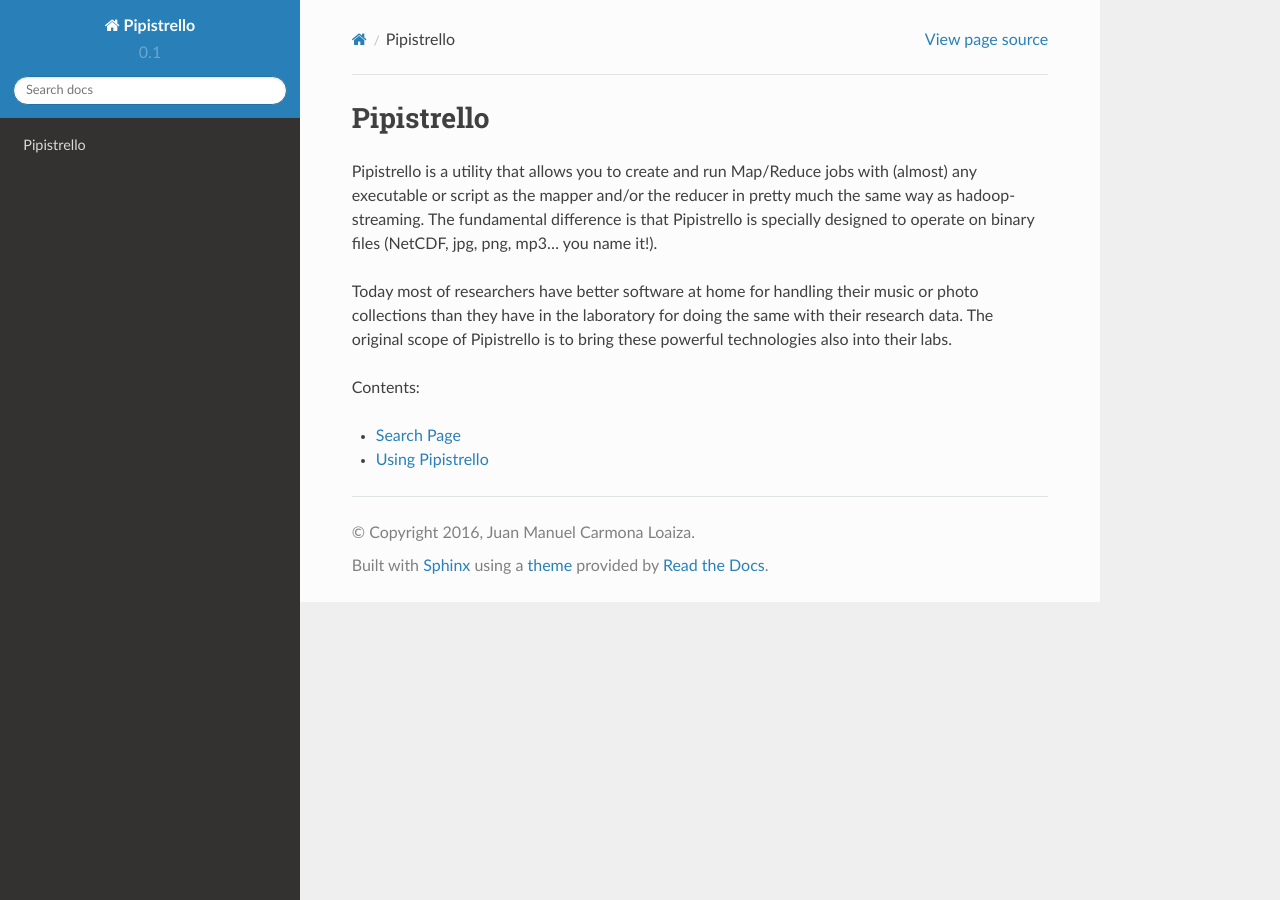
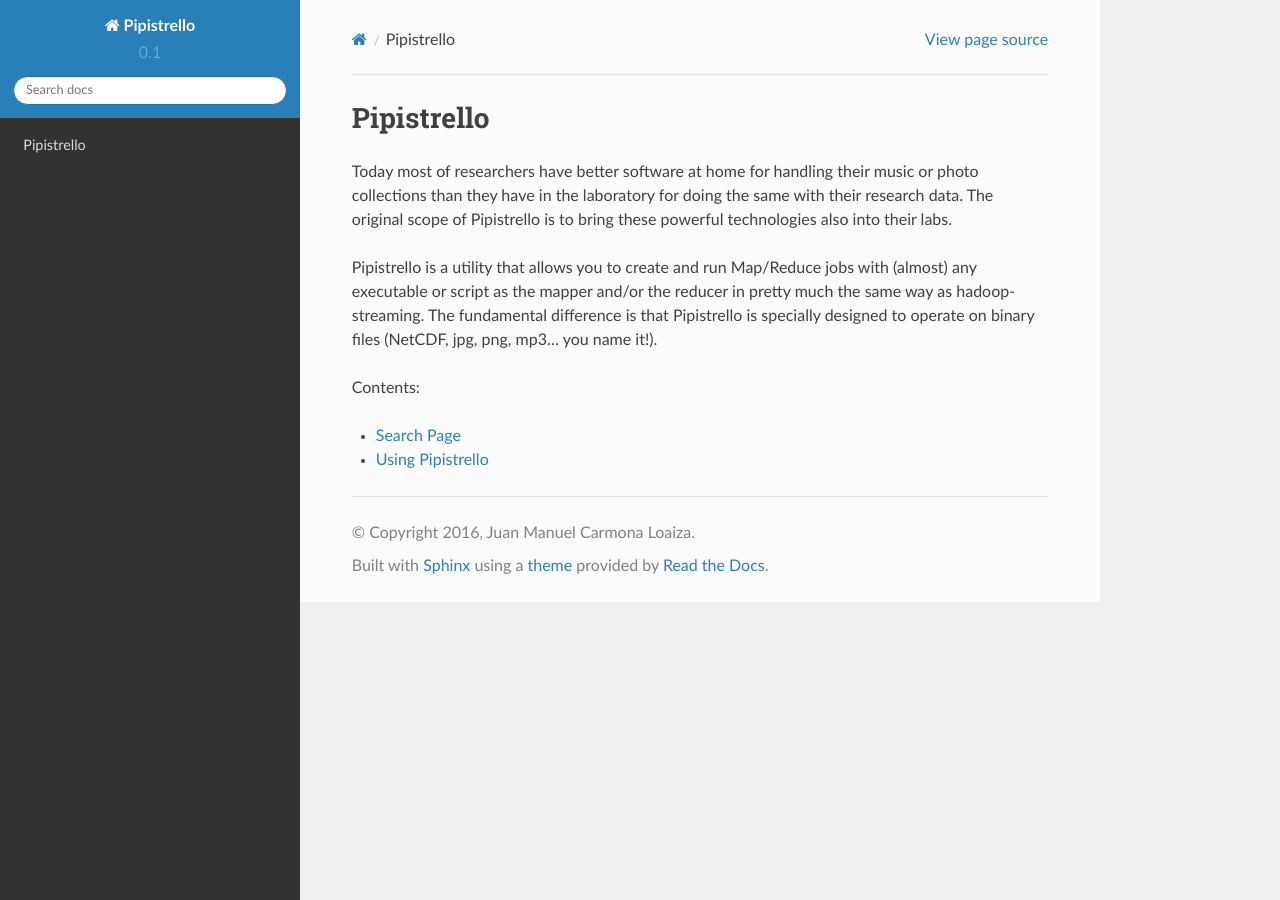
Before and after one commit to juanmcloaiza/Pipistrello, a Sphinx documentation site: the page built from docs/index.rst, in a window 1280 px wide. Built offline with Sphinx 7.4.7 and the Read the Docs theme 2.0.0, drawn with Linux system fonts in a browser that asks for light colours; formulas are drawn with MathJax 3.

```diff
--- a/docs/index.rst
+++ b/docs/index.rst
@@ -6,14 +6,15 @@
 Pipistrello
 ===========
 
+Today most of researchers have better software at home for handling their music or
+photo collections than they have in the laboratory for doing the same with their research data.
+The original scope of Pipistrello is to bring these powerful technologies also into their labs.
+
 Pipistrello is a utility that allows you to create and run Map/Reduce jobs with
 (almost) any executable or script as the mapper and/or the reducer in pretty much
 the same way as hadoop-streaming. The fundamental difference is that Pipistrello
 is specially designed to operate on binary files (NetCDF, jpg, png, mp3... you name it!).
 
-Today most of researchers have better software at home for handling their music or
-photo collections than they have in the laboratory for doing the same with their research data.
-The original scope of Pipistrello is to bring these powerful technologies also into their labs.
 
 Contents:
 
```
